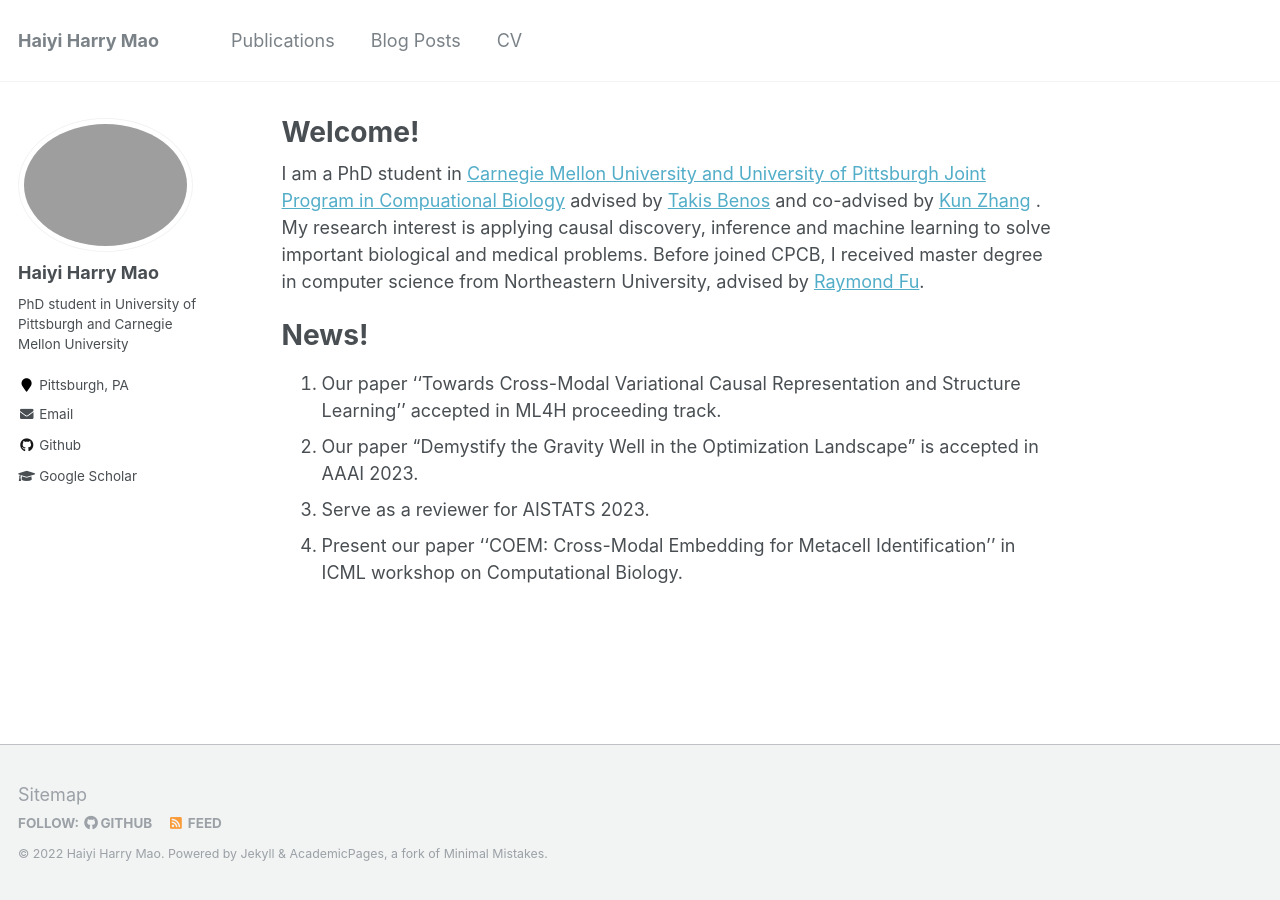
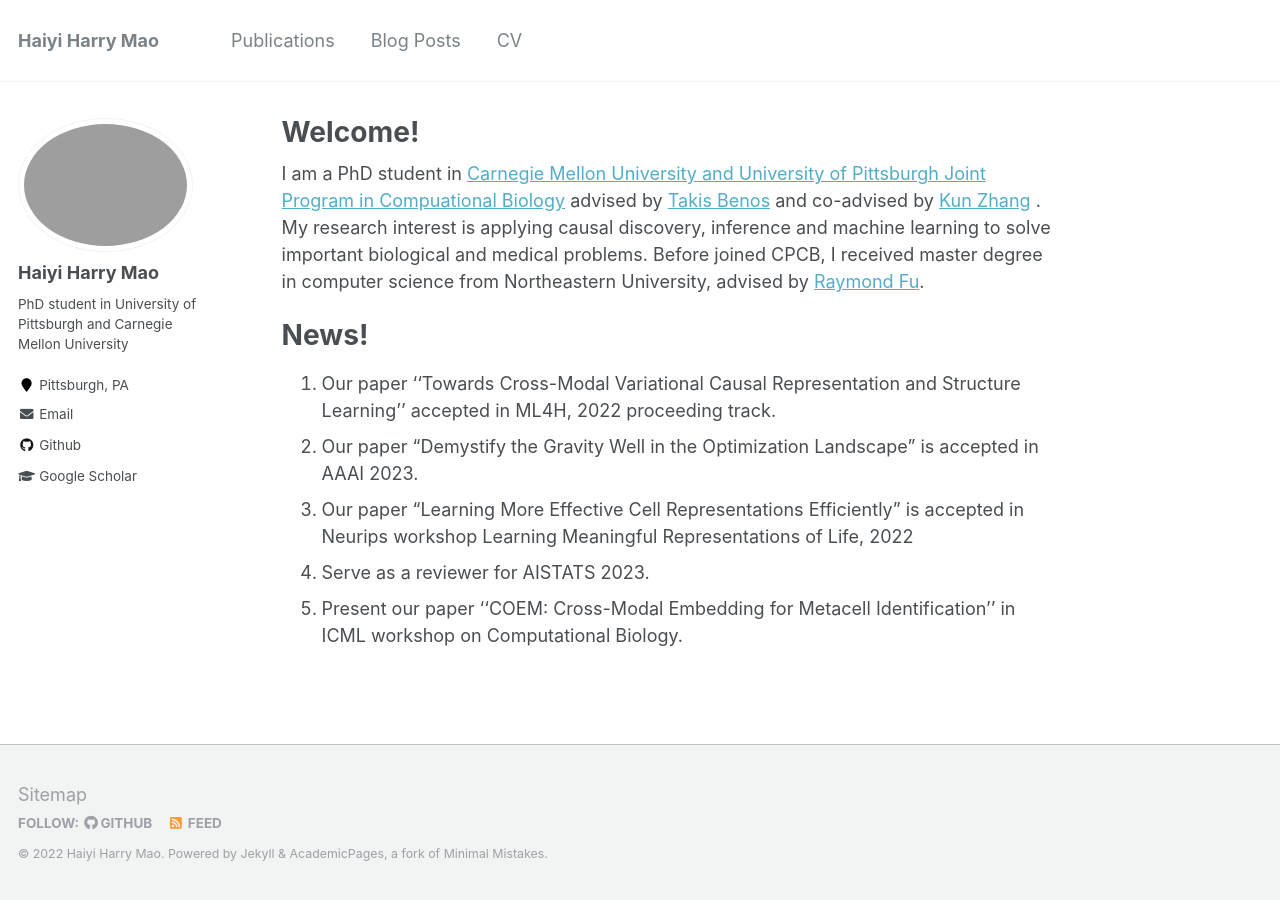
Before and after one commit to HarryMao1011/harrymao1011.github.io, a Jekyll site: the page built from _pages/about.md, in a window 1280 px wide. Built offline with Jekyll 4.4.1, drawn with Linux system fonts in a browser that asks for light colours.

Commit message:
add news

```diff
--- a/_pages/about.md
+++ b/_pages/about.md
@@ -21,10 +21,11 @@ Many of the features of dynamic content management systems (like Wordpress) can
 
 News!
 ======
-1. Our paper ''Towards Cross-Modal Variational Causal Representation and Structure Learning'' accepted in ML4H proceeding track.
+1. Our paper ''Towards Cross-Modal Variational Causal Representation and Structure Learning'' accepted in ML4H, 2022 proceeding track.
 2. Our paper "Demystify the Gravity Well in the Optimization Landscape" is accepted in AAAI 2023.
-2. Serve as a reviewer for AISTATS 2023.
-3. Present our paper ''COEM: Cross-Modal Embedding for Metacell Identification'' in ICML workshop on Computational Biology.
+3. Our paper "Learning More Effective Cell Representations Efficiently" is accepted in Neurips workshop Learning Meaningful Representations of Life, 2022
+4. Serve as a reviewer for AISTATS 2023.
+5. Present our paper ''COEM: Cross-Modal Embedding for Metacell Identification'' in ICML workshop on Computational Biology.
 
 <!-- Site-wide configuration
 ------
```
